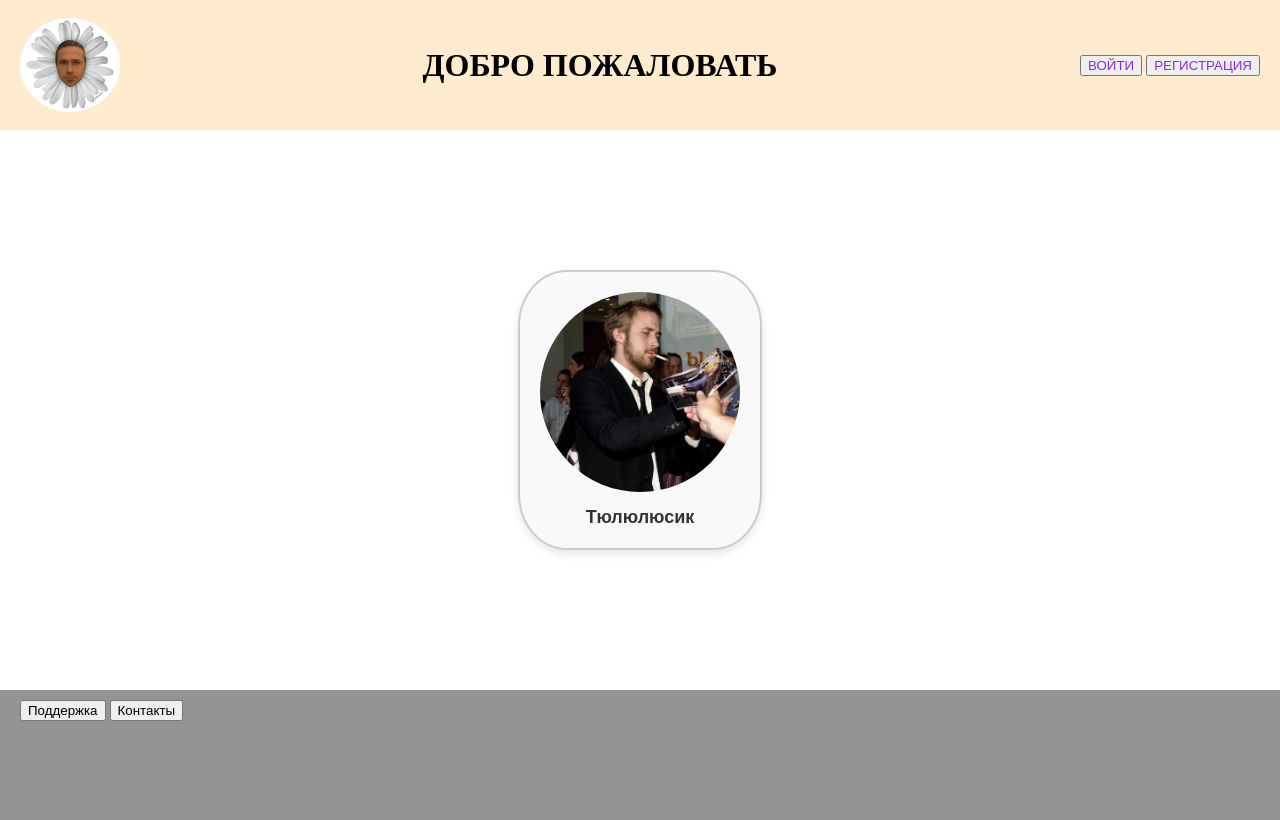
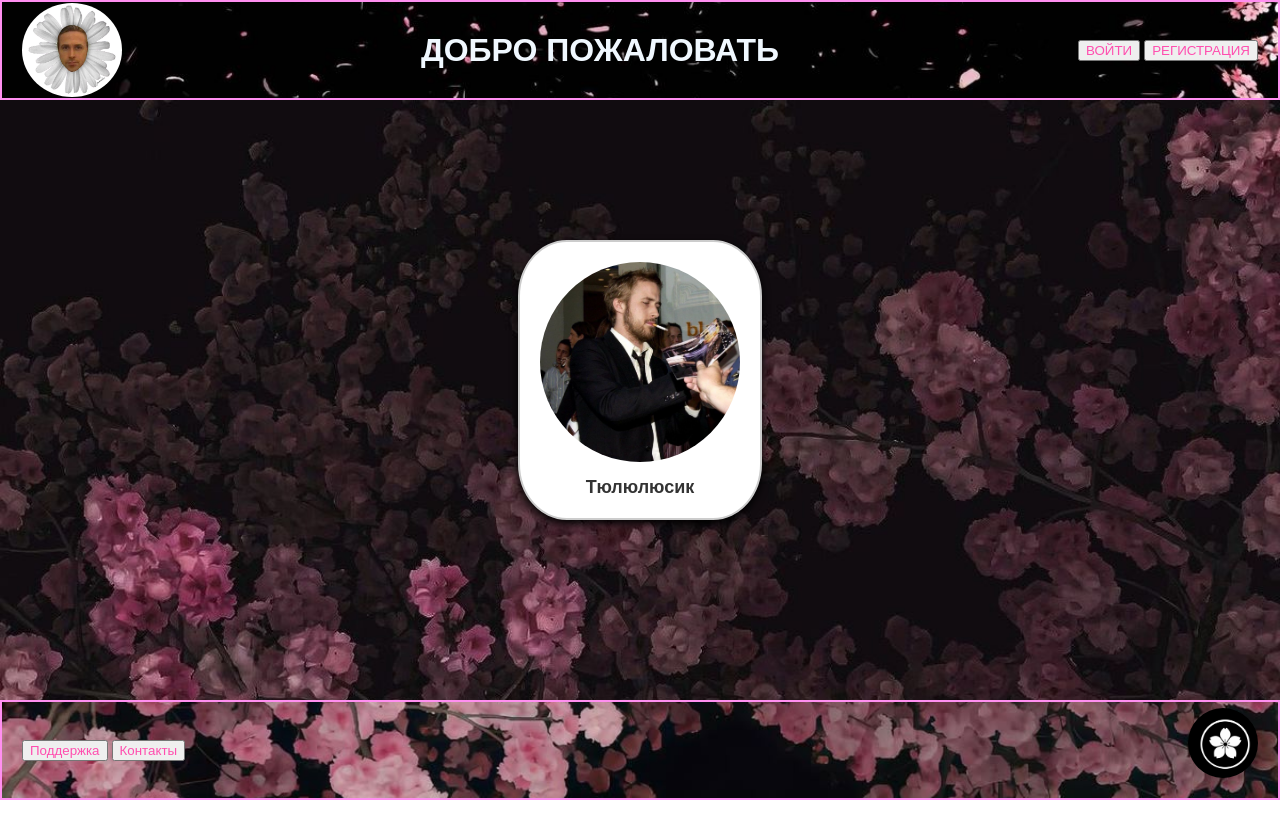
Before and after one commit to Bordyr21-21/tylylysik, a website: page index.html in a window 1280 px wide. Drawn offline with Linux system fonts and the light colour scheme.

Commit message:
Тюлюлюсик

```diff
--- a/index.html
+++ b/index.html
@@ -20,16 +20,20 @@
         </div>
 
     </header>
-<main>
+    <main class="main">
         <div class="img1">
             <div class="card">
                 <img class="im" src="09f319d2399352bad4988e7f0eafba36.jpg"></img>
-        <p class="p2">Тюлюлюсик</p>
+                <p class="p2">Тюлюлюсик</p>
+            </div>
+
+    </main>
+    <footer class="fot">
+        <div>
+        <button class="bt3">Поддержка</button>
+        <button class="bt4">Контакты</button>
         </div>
-</main>
-    <footer class="fot">
-        <button>Поддержка</button>
-        <button>Контакты</button>
+        <img class="imgfot" src="sakura_ava.jpg">
     </footer>
 </body>
 
--- a/style.css
+++ b/style.css
@@ -4,23 +4,28 @@ border-radius: 50%;
 }
 
 .hed {
-    height: 130px;
+    height: 100px;
     padding: 10px 20px;
     box-sizing: border-box;
-    background-color: blanchedalmond;
-
+    border: 2px solid #ff8ff0;
     display: flex;
     justify-content: space-between;
     align-items: center;
+    background-image: url(sakura_hed.jpg);
+    background-repeat: no-repeat;
+    background-size: cover;
+    background-position: center;
 }
 
-.button, .button2 {
-    color: blueviolet;
+.button,
+.button2 {
+    color: rgb(255, 78, 175);
+    font-family: fantasy;
 }
 
-.div1 {
-background-color: bisque;
-
+.bt3, .bt4 {
+    color: rgb(255, 78, 175);
+    font-family: fantasy;
 }
 
 .img1 {
@@ -36,10 +41,10 @@ block-size: border-box;
     display: flex;
     flex-direction: column;
     align-items: center;
-background-color: #f9f9f9;
+    background-color: white;
     border: 2px solid #ccc;
     padding: 20px;
-box-shadow: 0 4px 8px rgba(0,0,0,0.1);
+    box-shadow: 0 4px 8px black;
     width: fit-content;
     border-radius: 20%;
     margin: 100px;
@@ -64,12 +69,49 @@ margin: 100px;
 .p1 {
     font-size: 32px;
     font-weight: bold;
+    font-family: fantasy;
+    color: aliceblue;
 }
 
 .fot {
-    height: 130px;
+    height: 100px;
     padding: 10px 20px;
     box-sizing: border-box;
-    background-color: rgb(148, 148, 148);
+    background-image: url(d822c3fec62247617cc2d70db57ec295.jpg);
+    background-repeat: no-repeat;
+    background-size: cover;
+    background-position: center;
+    border: 2px solid #ff8ff0;
+    display: flex;
+    justify-content: space-between;
+    align-items: center;
+}
 
+.main {
+    background-image: url(d4024736403321036254b43140c7cc45.jpg);
+    background-repeat: no-repeat;
+    background-size: cover;
+    background-position: center;
 }
+
+html {
+    height: 100%;
+}
+
+body {
+    display: flex;
+    flex-direction: column;
+    height: 100%;
+}
+
+main {
+    flex-grow: 1;
+}
+
+.imgfot {
+    width: 70px;
+    height: 70px;
+    border-radius: 50%;
+    object-fit: cover;
+    margin-bottom: 15px;
+}
```
Also changed, not shown: d4024736403321036254b43140c7cc45.jpg (added), d822c3fec62247617cc2d70db57ec295.jpg (added), sakura.jpg (added), sakura_ava.jpg (added), sakura_hed.jpg (added). Lines whose indentation alone changed are shown as unchanged.
